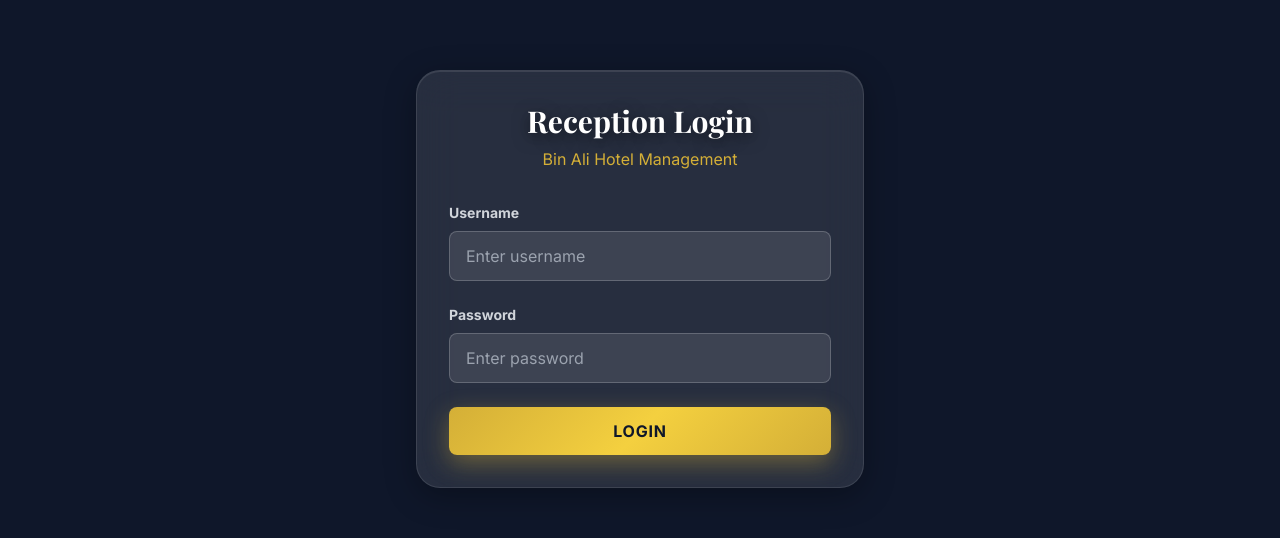
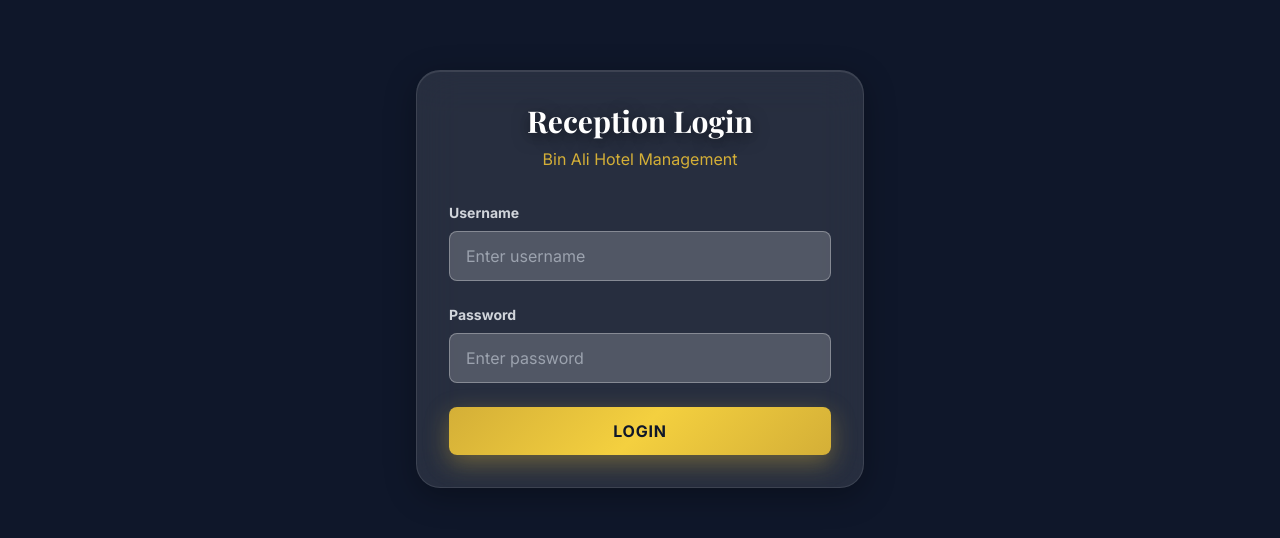
Before and after one commit to NovaSyncc/bin-ali, a React (Vite) app: page /manager in a window 1280 px wide. Shown: the part 121-659 px from the top of the page. Built offline with nearby package versions, Linux system fonts and the light colour scheme; no server answers.

Commit message:
Fixed the clickability issue

```diff
--- a/src/pages/Dashboard/Login.jsx
+++ b/src/pages/Dashboard/Login.jsx
@@ -16,19 +16,19 @@ const Login = ({ onLogin }) => {
   };
 
   return (
-    <div className="min-h-screen bg-navy-deepest flex items-center justify-center p-4">
-      <div className="premium-glass-card p-8 w-full max-w-md">
+    <div className="min-h-screen bg-navy-deepest flex items-center justify-center p-4 relative z-50">
+      <div className="premium-glass-card p-8 w-full max-w-md relative z-10">
         <div className="text-center mb-8">
           <h2 className="text-3xl font-bold text-white">Reception Login</h2>
           <p className="text-gold-premium mt-2">Bin Ali Hotel Management</p>
         </div>
 
-        <form onSubmit={handleSubmit} className="space-y-6">
+        <form onSubmit={handleSubmit} className="space-y-6 relative z-20">
           <div>
             <label className="block text-gray-300 text-sm font-bold mb-2">Username</label>
             <input
               type="text"
-              className="w-full px-4 py-3 rounded-lg bg-white/10 border border-white/20 text-white focus:outline-none focus:border-gold-premium transition-colors"
+              className="w-full px-4 py-3 rounded-lg bg-white/20 border border-white/30 text-white focus:outline-none focus:border-gold-premium transition-colors relative z-30"
               value={username}
               onChange={(e) => setUsername(e.target.value)}
               placeholder="Enter username"
@@ -40,7 +40,7 @@ const Login = ({ onLogin }) => {
             <label className="block text-gray-300 text-sm font-bold mb-2">Password</label>
             <input
               type="password"
-              className="w-full px-4 py-3 rounded-lg bg-white/10 border border-white/20 text-white focus:outline-none focus:border-gold-premium transition-colors"
+              className="w-full px-4 py-3 rounded-lg bg-white/20 border border-white/30 text-white focus:outline-none focus:border-gold-premium transition-colors relative z-30"
               value={password}
               onChange={(e) => setPassword(e.target.value)}
               placeholder="Enter password"
```
